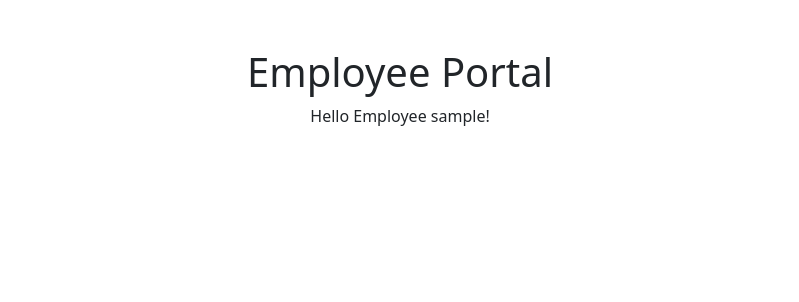
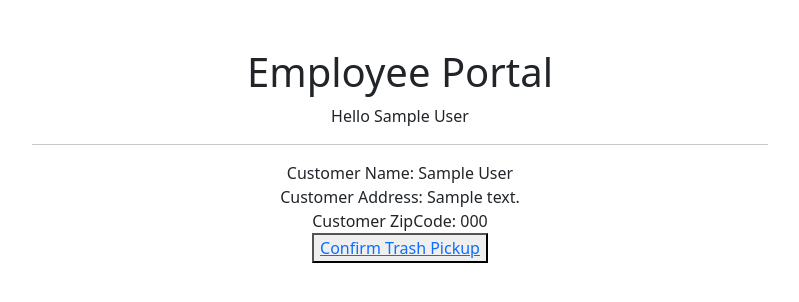
Before and after one commit to MarshallCass/Trash_Collector, a Django app: page /employees/ in a window 1280 px wide. Shown: the part 56-358 px from the top of the page, without its empty margins (240-1039 px from the left). Run offline with Django 3.2, Linux system fonts and the light colour scheme; a user stored in the database is signed in; tables that the repository leaves empty hold one stand-in row (values such as "Sample post").

Commit message:
added ablitily to charge customer

```diff
--- a/trash_collectors/employees/templates/employees/index.html
+++ b/trash_collectors/employees/templates/employees/index.html
@@ -5,9 +5,22 @@
 {% block header %} Employee Portal {% endblock %}
 
 {% block content %}
-  {% if user.is_authenticated %}
-    Hello Employee {{ user.username }}!
-  {% else %}
+{% if user.is_authenticated %}
+Hello {{ logged_in_employee.name }}<br />
+
+  {% for customer in customer_in_zip %}
+    <hr>
+    Customer Name: {{ customer.name }}<br />
+    Customer Address: {{ customer.address }}<br />
+    Customer ZipCode: {{ customer.zip_code }}<br />
+
+
+    <button><a href="{% url 'employees:confirm_pickup' customer.id %}">Confirm Trash Pickup</a></button><br />
+
+
+  {% endfor %}
+
+{% else %}
     <p>You are at the employee index, but you are not logged in.</p>
     <a href="{% url 'login' %}">Log In</a>
     <a href="{% url 'accounts:register' %}">Sign Up</a>
--- a/trash_collectors/employees/urls.py
+++ b/trash_collectors/employees/urls.py
@@ -1,5 +1,4 @@
 from django.urls import path
-
 from . import views
 
 # TODO: Determine what distinct pages are required for the user stories, add a path for each in urlpatterns
@@ -9,4 +8,5 @@ urlpatterns = [
     path('', views.index, name="index"),
     path('new/', views.create, name="create"),
     path('edit_profile/', views.edit_profile, name ="edit_profile"),
+    path('confirm_pickup/<int:customer_id>/', views.confirm_pickup, name="confirm_pickup")
 ]
--- a/trash_collectors/employees/views.py
+++ b/trash_collectors/employees/views.py
@@ -21,10 +21,14 @@ def index(request):
         logged_in_employee = Employee.objects.get(user=logged_in_user)
 
         today = date.today()
+        logged_in_employee_zip_code = logged_in_employee.zip_code
+        Customer = apps.get_model('customers.Customer')
+        customer_in_zip = Customer.objects.filter(zip_code=logged_in_employee_zip_code)
 
         context = {
             'logged_in_employee': logged_in_employee,
-            'today': today
+            'today': today,
+            'customer_in_zip': customer_in_zip
         }
         return render(request, 'employees/index.html', context)
     except ObjectDoesNotExist:
@@ -63,3 +67,13 @@ def edit_profile(request):
             'logged_in_employee': logged_in_employee
         }
         return render(request, 'employees/edit_profile.html', context)
+
+@login_required
+def confirm_pickup(request, customer_id):
+
+        Customer = apps.get_model('customers.Customer')
+        customer_pickup = Customer.objects.get(id = customer_id)
+        customer_pickup.balance += 20
+        customer_pickup.save()
+
+        return HttpResponseRedirect(reverse('employees:index'))
```
